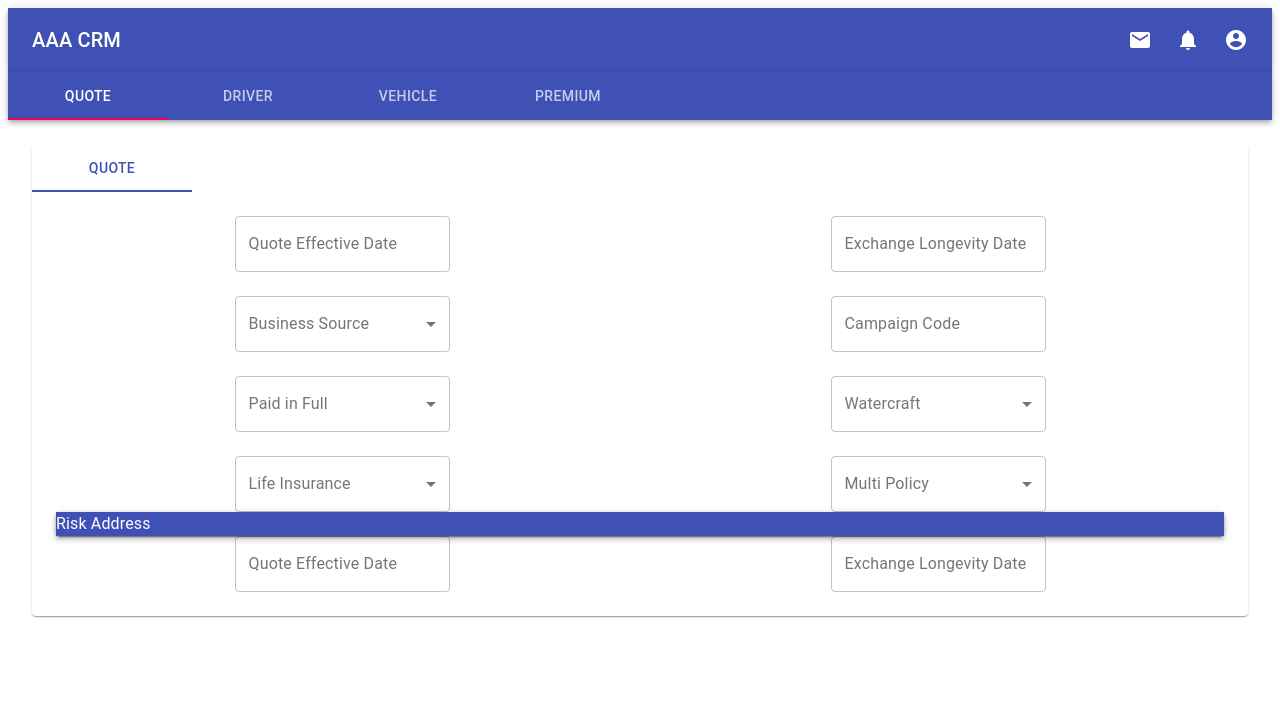
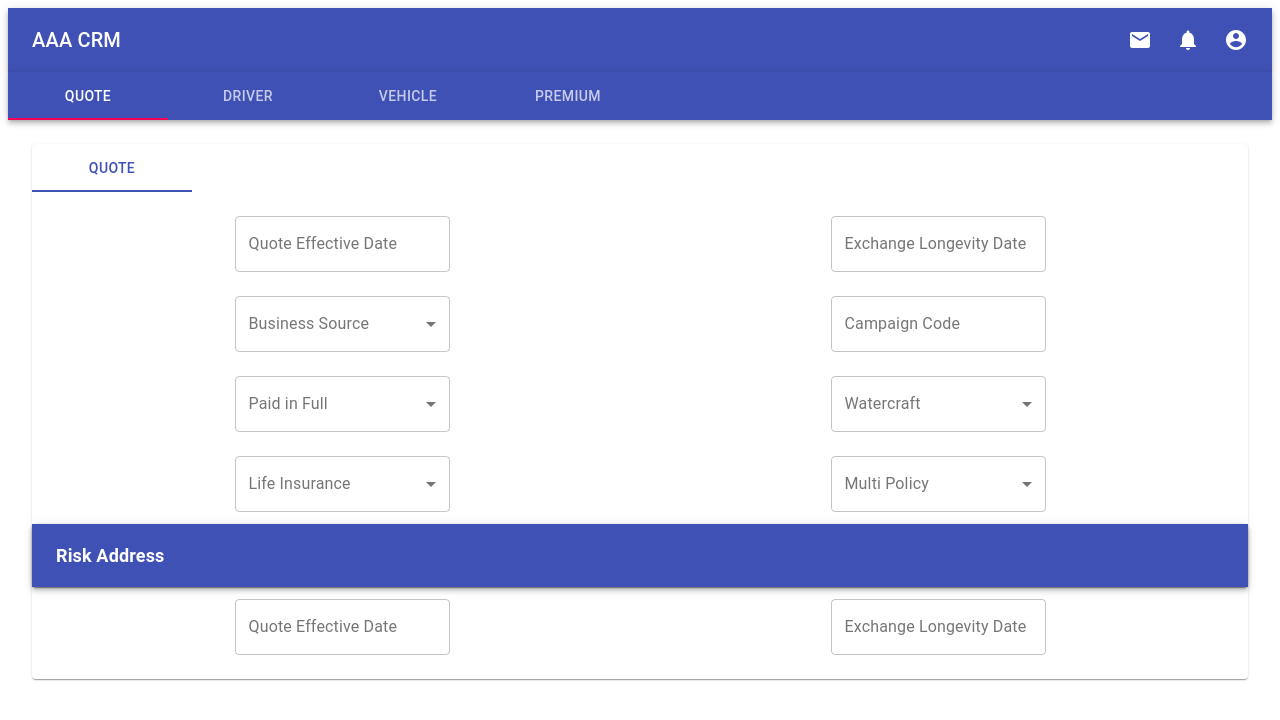
Before and after one commit to SammRosenthal/crm-test, a React (Create React App) app: page / in a window 1280 px wide. Shown: the top 720 px of the page. Built offline with nearby package versions, Linux system fonts and the light colour scheme.

Commit message:
created divider component and updated risk address with it

```diff
--- a/src/components/auto/quote/quote/riskAddress.js
+++ b/src/components/auto/quote/quote/riskAddress.js
@@ -26,7 +26,7 @@
 
     return (
         <>
-        <Divider />
+        <Divider text="Risk Address" />
         <Grid
             container
             spacing={3}
--- a/src/components/shared/divider.jsx
+++ b/src/components/shared/divider.jsx
@@ -1,11 +1,31 @@
 import React from "react";
+import { makeStyles } from "@material-ui/styles";
 import AppBar from "@material-ui/core/AppBar";
 import Paper from "@material-ui/core/Paper";
 
+const useStyles = makeStyles((theme) => ({
+  root: {
+    marginLeft: -24,
+    marginRight: -24,
+    paddingTop: 12,
+    paddingBottom: 12,
+  },
+  text: {
+    fontSize: 18,
+    paddingLeft: 24,
+  },
+}));
+
 export default function Divider(props) {
+  const classes = useStyles();
+
   return (
-    <Paper>
-      <AppBar position="relative">Risk Address</AppBar>
-    </Paper>
+    <div className={classes.root}>
+      <Paper>
+        <AppBar position="relative">
+          <h3 className={classes.text}>{props.text}</h3>
+        </AppBar>
+      </Paper>
+    </div>
   );
 }
```
